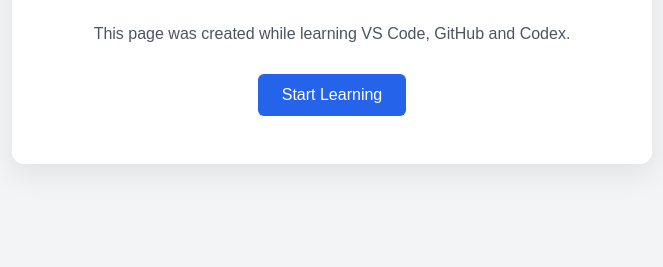
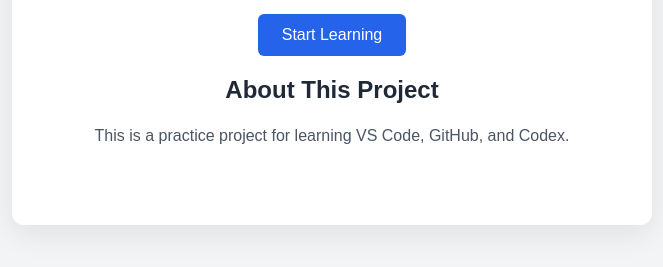
Before and after one commit to salinip101-cpu/codex-practice, a plain HTML site: page index.html in a window 1280 px wide. Shown: the part 383-650 px from the top of the page, without its empty margins (308-971 px from the left). Drawn offline with Linux system fonts and the light colour scheme.

Commit message:
added about section

```diff
--- a/index.html
+++ b/index.html
@@ -70,6 +70,10 @@
         <p class="subtitle">Learning, building, and growing one step at a time.</p>
         <p>This page was created while learning VS Code, GitHub and Codex.</p>
         <button type="button">Start Learning</button>
+        <section>
+            <h2>About This Project</h2>
+            <p>This is a practice project for learning VS Code, GitHub, and Codex.</p>
+        </section>
     </main>
 </body>
 </html>
```
